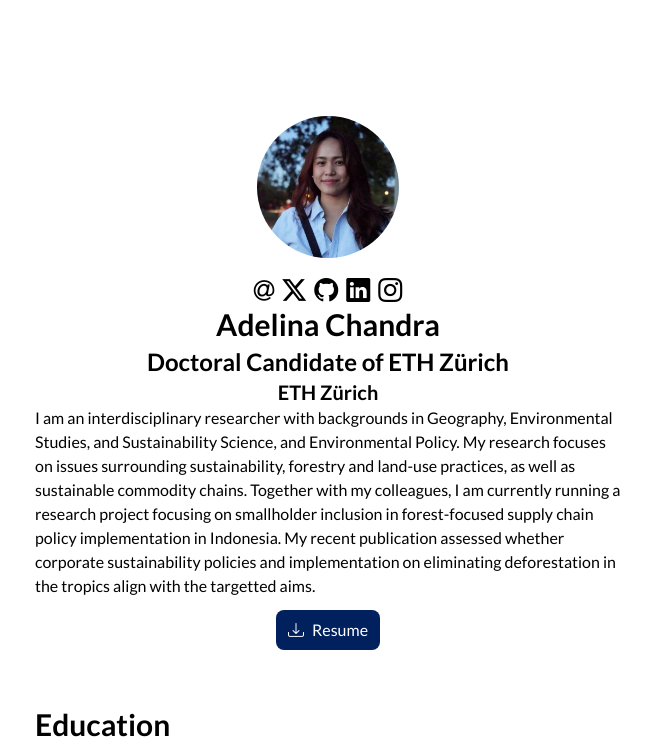
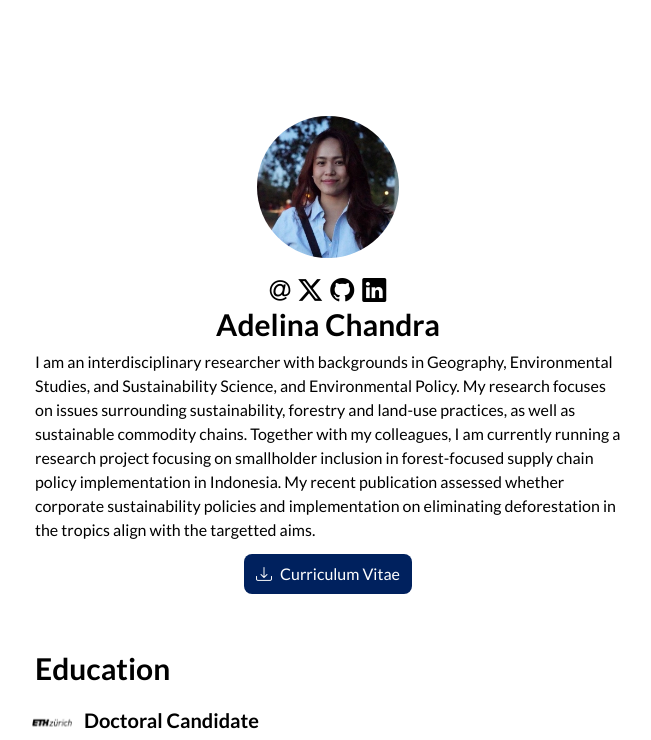
Before and after one commit to adelinachandra/adelinachandra.github.io, a React (Vite) app: page / in a window 1280 px wide. Shown: the top 740 px of the page, without its empty margins (312-963 px from the left). Built offline with nearby package versions, Linux system fonts and the light colour scheme.

Commit message:
Update Biography Section

```diff
--- a/src/Components/Biography/BioTexts.jsx
+++ b/src/Components/Biography/BioTexts.jsx
@@ -1,9 +1,7 @@
 export function BioTexts (){
     return (
         <section id="biography-datas">
-            <h1 className='font-bold mb-1'>Adelina Chandra</h1>
-            <h2 className='font-bold '>Doctoral Candidate of ETH Zürich</h2>
-            <h3 className='font-bold '>ETH Zürich</h3>
+            <h1 className='font-bold mb-2'>Adelina Chandra</h1>
             <p className='text-base mb-2 text-left'>I am an interdisciplinary researcher with backgrounds in Geography, Environmental Studies, and Sustainability Science, and Environmental Policy. My research focuses on issues surrounding sustainability, forestry and land-use practices, as well as sustainable commodity chains. Together with my colleagues, I am currently running a research project focusing on smallholder inclusion in forest-focused supply chain policy implementation in Indonesia. My recent publication assessed whether corporate sustainability policies and implementation on eliminating deforestation in the tropics align with the targetted aims.</p>
         </section>
     )
--- a/src/Components/Biography/Resume.jsx
+++ b/src/Components/Biography/Resume.jsx
@@ -5,7 +5,7 @@ export function Resume () {
         <button className='self-center bg-navy w-fit px-3 py-2 rounded-lg m-1 mb-10'>
             <a className='text-white text-center' href = {Pdf} target = "_blank">
                 <i className='bi bi-download pr-2'></i>
-                Resume
+                Curriculum Vitae
             </a>
         </button>
     )
--- a/src/Components/Biography/Socials.jsx
+++ b/src/Components/Biography/Socials.jsx
@@ -5,7 +5,6 @@ export function Socials () {
             <a href="https://twitter.com/adelinachandra"          target="_blank" className="mx-1"><i className="text-2xl bi bi-twitter-x"></i></a>
             <a href="https://github.com/adelinachandra"           target="_blank" className="mx-1"><i className="text-2xl bi bi-github"></i></a>
             <a href="https://www.linkedin.com/in/adelinachandra/" target="_blank" className="mx-1"><i className="text-2xl bi bi-linkedin"></i></a>
-            <a href="https://www.instagram.com/adelinachandra/"   target="_blank" className="mx-1"><i className="text-2xl bi bi-instagram"></i></a>
         </section>
     )
 }
```
